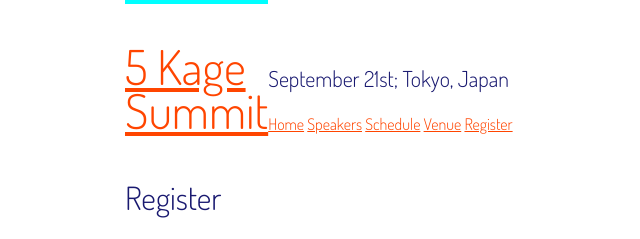
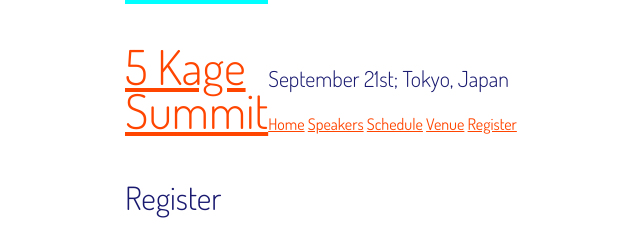
Before and after one commit to kin018/FiveKageSummit, a website: page FiveKageSummit/register.html in a window 1280 px wide. Shown: the top 239 px of the page, 65-705 px from the left. Drawn offline with Linux system fonts and the light colour scheme.

Commit message:
primary nav

```diff
--- a/FiveKageSummit/assets/stylesheets/main.css
+++ b/FiveKageSummit/assets/stylesheets/main.css
@@ -175,7 +175,7 @@ cite, em {
     margin-left:0px;
 }
 .primary-nav {
-    font-size: 14px;
+    font-size: 16px;
     font-weight: 400;
 }
 /*==================Primary Footer==================*/
--- a/FiveKageSummit/register.html
+++ b/FiveKageSummit/register.html
@@ -16,7 +16,7 @@
         <header class="container group">
             <h1 class="logo"><a href="index.html">5 Kage <br /> Summit</a> </h1>
             <h3 class="taglineDateAndLocation">September 21st; Tokyo, Japan</h3>
-            <nav>
+            <nav class=" primary-nav">
                 <a href="index.html">Home</a>
                 <a href="speakers.html">Speakers</a>
                 <a href="schedule.html">Schedule</a>
```
Also changed, not shown: FiveKageSummit/index.html (+1 -1 lines), FiveKageSummit/schedule.html (+1 -1 lines), FiveKageSummit/speakers.html (+1 -1 lines), FiveKageSummit/venue.html (+1 -1 lines).
